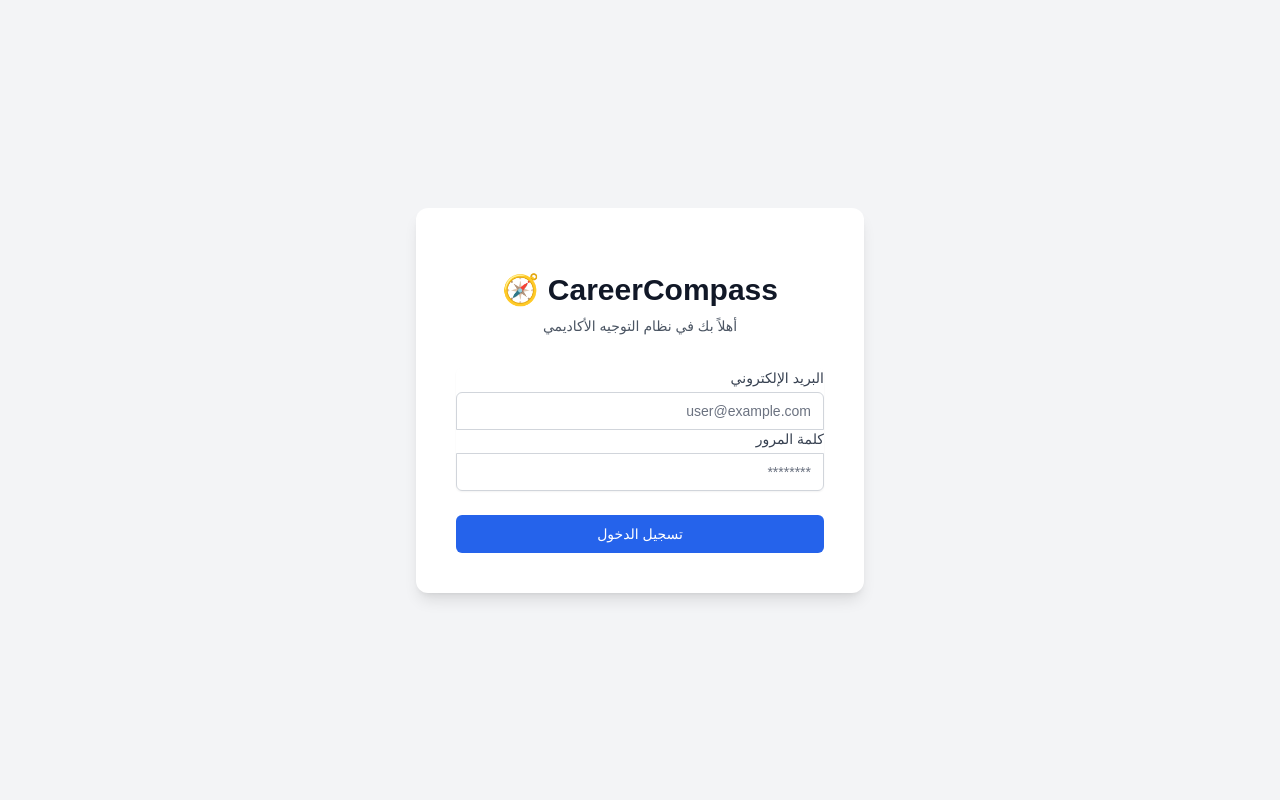
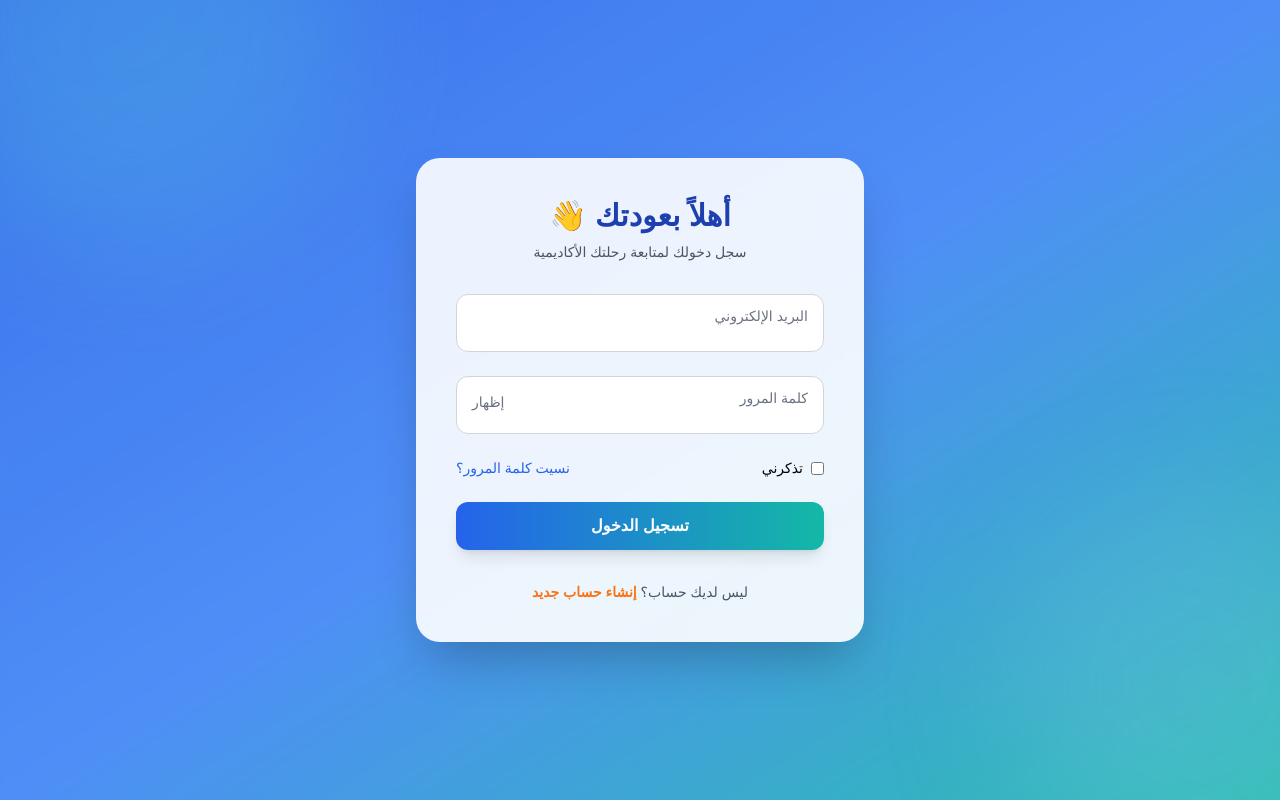
Before and after one commit to Noor-Ababneh/CareerCompass, a Vue app in the folder Frontend/: page / in a window 1280 px wide. Built offline with nearby package versions, Linux system fonts and the light colour scheme.

Commit message:
Fixed router issues 2el7aywan and added dashboard

```diff
--- a/Frontend/src/views/LoginView.vue
+++ b/Frontend/src/views/LoginView.vue
@@ -1,38 +1,162 @@
 <template>
-  <div class="min-h-screen flex items-center justify-center bg-gray-100 py-12 px-4 sm:px-6 lg:px-8">
-    <div class="max-w-md w-full space-y-8 bg-white p-10 rounded-xl shadow-lg">
-      <div>
-        <h2 class="mt-6 text-center text-3xl font-extrabold text-gray-900">
-          CareerCompass 🧭
-        </h2>
-        <p class="mt-2 text-center text-sm text-gray-600">
-          أهلاً بك في نظام التوجيه الأكاديمي
+  <div dir="rtl" class="relative min-h-screen flex items-center justify-center overflow-hidden bg-gradient-to-br from-blue-600 via-blue-500 to-teal-500">
+
+    <!-- Overlay softness -->
+    <div class="absolute inset-0 bg-white/10 backdrop-blur-sm"></div>
+
+    <!-- Animated glow shapes -->
+    <div class="absolute w-96 h-96 bg-teal-300 rounded-full opacity-20 blur-3xl animate-blob top-[-100px] left-[-100px]"></div>
+    <div class="absolute w-96 h-96 bg-blue-300 rounded-full opacity-20 blur-3xl animate-blob animation-delay-3000 bottom-[-100px] right-[-100px]"></div>
+
+    <!-- Card -->
+    <div class="relative w-full max-w-md bg-white/90 backdrop-blur-xl rounded-3xl shadow-2xl p-10 animate-fade-in">
+
+      <!-- Title -->
+      <div class="text-center mb-8">
+        <h1 class="text-3xl font-bold text-blue-800">أهلاً بعودتك 👋</h1>
+        <p class="text-gray-600 mt-2 text-sm">
+          سجل دخولك لمتابعة رحلتك الأكاديمية
         </p>
       </div>
-      <form class="mt-8 space-y-6" @submit.prevent="handleLogin">
-        <div class="rounded-md shadow-sm -space-y-px">
-          <div>
-            <label class="block text-sm font-medium text-gray-700 mb-1">البريد الإلكتروني</label>
-            <input type="email" required class="appearance-none rounded-none relative block w-full px-3 py-2 border border-gray-300 placeholder-gray-500 text-gray-900 rounded-t-md focus:outline-none focus:ring-primary focus:border-primary focus:z-10 sm:text-sm" placeholder="user@example.com" />
-          </div>
-          <div class="mt-4">
-            <label class="block text-sm font-medium text-gray-700 mb-1">كلمة المرور</label>
-            <input type="password" required class="appearance-none rounded-none relative block w-full px-3 py-2 border border-gray-300 placeholder-gray-500 text-gray-900 rounded-b-md focus:outline-none focus:ring-primary focus:border-primary focus:z-10 sm:text-sm" placeholder="********" />
-          </div>
+
+      <!-- Form -->
+      <form @submit.prevent="handleLogin" class="space-y-6">
+
+        <!-- Email -->
+        <div class="relative">
+          <input v-model="email" type="email" required class="floating-input peer" placeholder=" " />
+          <label class="floating-label">البريد الإلكتروني</label>
         </div>
 
-        <div>
-          <button type="submit" class="group relative w-full flex justify-center py-2 px-4 border border-transparent text-sm font-medium rounded-md text-white bg-primary hover:bg-blue-700 focus:outline-none focus:ring-2 focus:ring-offset-2 focus:ring-primary">
-            تسجيل الدخول
+        <!-- Password -->
+        <div class="relative">
+          <input
+            :type="showPassword ? 'text' : 'password'"
+            v-model="password"
+            required
+            class="floating-input peer"
+            placeholder=" "
+          />
+          <label class="floating-label">كلمة المرور</label>
+
+          <button
+            type="button"
+            @click="showPassword = !showPassword"
+            class="absolute left-4 top-4 text-gray-500 hover:text-blue-600 transition text-sm"
+          >
+            {{ showPassword ? 'إخفاء' : 'إظهار' }}
           </button>
         </div>
+
+        <!-- Remember -->
+        <div class="flex items-center justify-between text-sm">
+          <label class="flex items-center gap-2 cursor-pointer">
+            <input type="checkbox" v-model="remember" class="accent-teal-500" />
+            تذكرني
+          </label>
+
+          <a href="#" class="text-blue-600 hover:underline">
+            نسيت كلمة المرور؟
+          </a>
+        </div>
+
+        <!-- Button -->
+        <button
+          type="submit"
+          :disabled="loading"
+          class="w-full h-12 bg-gradient-to-r from-blue-600 to-teal-500 text-white rounded-xl font-semibold shadow-lg hover:scale-[1.03] hover:shadow-xl transition-all duration-300 transform flex items-center justify-center"
+        >
+          <span v-if="!loading">تسجيل الدخول</span>
+          <span v-else class="loader"></span>
+        </button>
+
       </form>
+
+      <!-- Register Link -->
+      <div class="text-center mt-8 text-sm text-gray-600">
+        ليس لديك حساب؟
+        <router-link to="/signup" class="text-orange-500 font-semibold hover:underline">
+          إنشاء حساب جديد
+        </router-link>
+      </div>
+
     </div>
   </div>
 </template>
 
 <script setup>
-const handleLogin = () => {
-  alert('هاد بس اللوج ان ومو مربوط بالباك اند سون سون ههه');
-};
+import { ref } from "vue"
+import { useRouter } from "vue-router"
+import { useAuthStore } from "@/stores/auth"
+
+const router = useRouter()
+const authStore = useAuthStore()
+
+const email = ref("")
+const password = ref("")
+const remember = ref(false)
+const showPassword = ref(false)
+const loading = ref(false)
+
+function handleLogin() {
+  loading.value = true
+
+  setTimeout(() => {
+    authStore.login({
+      email: email.value
+    })
+    loading.value = false
+    router.push("/dashboard")
+  }, 1000)
+}
 </script>
+
+<style scoped>
+/* Floating */
+.floating-input {
+  @apply w-full border border-gray-300 rounded-xl px-4 pt-6 pb-2 bg-white focus:outline-none focus:ring-2 focus:ring-teal-400 transition;
+}
+.floating-label {
+  @apply absolute right-4 top-3 text-gray-500 text-sm transition-all;
+}
+.floating-input:focus + .floating-label,
+.floating-input:not(:placeholder-shown) + .floating-label {
+  @apply text-xs text-blue-600 top-1;
+}
+
+/* Loader */
+.loader {
+  width: 20px;
+  height: 20px;
+  border: 3px solid white;
+  border-top: 3px solid transparent;
+  border-radius: 50%;
+  animation: spin 1s linear infinite;
+}
+
+/* Animations */
+@keyframes spin {
+  to { transform: rotate(360deg); }
+}
+
+@keyframes blob {
+  0% { transform: translate(0, 0) scale(1); }
+  33% { transform: translate(40px, -60px) scale(1.1); }
+  66% { transform: translate(-30px, 30px) scale(0.9); }
+  100% { transform: translate(0, 0) scale(1); }
+}
+.animate-blob {
+  animation: blob 15s infinite ease-in-out;
+}
+.animation-delay-3000 {
+  animation-delay: 3s;
+}
+
+@keyframes fade-in {
+  from { opacity: 0; transform: translateY(15px); }
+  to { opacity: 1; transform: translateY(0); }
+}
+.animate-fade-in {
+  animation: fade-in 0.6s ease-out;
+}
+</style>
--- a/Frontend/src/views/SignupView.vue
+++ b/Frontend/src/views/SignupView.vue
@@ -1,55 +1,45 @@
 <template>
-  <div class="relative min-h-screen flex items-center justify-center overflow-hidden bg-gradient-to-br from-blue-100 via-white to-teal-100" dir="rtl">
+  <div class="relative min-h-screen flex items-center justify-center overflow-hidden bg-gradient-to-br from-blue-700 via-blue-600 to-teal-500" dir="rtl">
 
-    <!-- Animated Background Shapes -->
-    <div class="absolute w-72 h-72 bg-blue-300 rounded-full opacity-20 blur-3xl animate-blob top-10 right-10"></div>
-    <div class="absolute w-72 h-72 bg-teal-300 rounded-full opacity-20 blur-3xl animate-blob animation-delay-2000 bottom-10 left-10"></div>
+    <div class="absolute w-72 h-72 bg-blue-400 rounded-full opacity-20 blur-3xl animate-blob top-10 right-10"></div>
+    <div class="absolute w-72 h-72 bg-teal-400 rounded-full opacity-20 blur-3xl animate-blob animation-delay-2000 bottom-10 left-10"></div>
 
-    <!-- Glass Card -->
-    <div class="relative w-full max-w-md backdrop-blur-lg bg-white/60 border border-white/40 shadow-2xl rounded-3xl p-10 transition-all duration-500">
+    <div class="relative w-full max-w-md backdrop-blur-lg bg-white/90 border border-white/40 shadow-2xl rounded-3xl p-10 transition-all duration-500">
 
-      <!-- Header -->
       <div class="text-center mb-8">
-        <h1 class="text-3xl font-bold text-blue-800">CareerCompass</h1>
+        <h1 class="text-3xl font-bold text-blue-900">CareerCompass</h1>
         <p class="text-gray-600 mt-2 text-sm">
           ابدأ رحلتك الأكاديمية بثقة ✨
         </p>
       </div>
 
-      <!-- Step Indicator -->
       <div class="flex justify-center mb-6 space-x-4 space-x-reverse">
         <div :class="step === 1 ? activeStep : inactiveStep">1</div>
         <div :class="step === 2 ? activeStep : inactiveStep">2</div>
       </div>
 
-      <!-- FORM -->
       <form @submit.prevent="nextStep">
 
-        <!-- STEP 1 -->
         <div v-if="step === 1" class="space-y-6">
 
-          <!-- Name -->
           <div class="relative">
-            <input v-model="name" type="text" required class="floating-input peer" />
+            <input v-model="name" type="text" required class="floating-input peer" placeholder=" " />
             <label class="floating-label">الاسم الكامل</label>
           </div>
 
-          <!-- Email -->
           <div class="relative">
-            <input v-model="email" type="email" required class="floating-input peer" />
+            <input v-model="email" type="email" required class="floating-input peer" placeholder=" " />
             <label class="floating-label">البريد الإلكتروني</label>
           </div>
 
-          <!-- Password -->
           <div class="relative">
-            <input v-model="password" type="password" required class="floating-input peer" />
+            <input v-model="password" type="password" required class="floating-input peer" placeholder=" " />
             <label class="floating-label">كلمة المرور</label>
           </div>
 
           <button class="primary-btn mt-6">التالي</button>
         </div>
 
-        <!-- STEP 2 -->
         <div v-if="step === 2" class="space-y-6">
 
           <h3 class="text-center text-gray-700 font-medium">
@@ -82,7 +72,7 @@
           <button
             type="button"
             @click="step = 1"
-            class="text-sm text-gray-500 hover:text-blue-600 transition"
+            class="text-sm text-gray-500 hover:text-blue-700 transition"
           >
             رجوع
           </button>
@@ -91,10 +81,9 @@
 
       </form>
 
-      <!-- Login Link -->
       <div class="text-center mt-8 text-sm">
         لديك حساب؟
-        <router-link to="/login" class="text-teal-600 font-semibold hover:underline">
+        <router-link to="/" class="text-teal-600 font-semibold hover:underline">
           تسجيل الدخول
         </router-link>
       </div>
@@ -106,11 +95,12 @@
 <script setup>
 import { ref } from "vue"
 import { useRouter } from "vue-router"
-import { useAuthStore } from "@/stores/auth"
+import { useAuthStore } from "@/stores/auth" // تأكدي من المسار stores
 
 const router = useRouter()
 const authStore = useAuthStore()
 
+// المتغيرات اللي كانت ناقصة وسببت الخطأ
 const step = ref(1)
 const name = ref("")
 const email = ref("")
@@ -124,22 +114,24 @@ const grades = [
   { value: "12", label: "التوجيهي" }
 ]
 
-const activeStep =
-  "w-8 h-8 rounded-full bg-blue-600 text-white flex items-center justify-center"
-
-const inactiveStep =
-  "w-8 h-8 rounded-full bg-gray-300 text-white flex items-center justify-center"
+const activeStep = "w-8 h-8 rounded-full bg-blue-600 text-white flex items-center justify-center font-bold"
+const inactiveStep = "w-8 h-8 rounded-full bg-gray-300 text-white flex items-center justify-center"
 
 function nextStep() {
   if (step.value === 1) {
-    step.value = 2
+    if (name.value && email.value && password.value) {
+        step.value = 2
+    }
   } else {
+    // حفظ البيانات في الـ Store
     authStore.register({
       name: name.value,
       email: email.value,
       gradeLevel: grade.value
     })
-    router.push("/dashboard")
+    // الانتقال للداشبورد (لسه ما عملناها بس عشان ما يعطي خطأ)
+    console.log("تم التسجيل!")
+    // router.push("/dashboard") // فعلي هذا السطر بس نعمل الداشبورد
   }
 }
 
@@ -149,32 +141,32 @@ function selectGrade(val) {
 </script>
 
 <style scoped>
-/* Floating Input */
+/* Floating Input Logic */
 .floating-input {
   @apply w-full border border-gray-300 rounded-xl px-4 pt-6 pb-2 bg-white/80 focus:outline-none focus:ring-2 focus:ring-teal-400 transition;
 }
 .floating-label {
-  @apply absolute right-4 top-2 text-gray-500 text-sm transition-all;
+  @apply absolute right-4 top-3 text-gray-500 text-sm transition-all pointer-events-none;
 }
 .floating-input:focus + .floating-label,
 .floating-input:not(:placeholder-shown) + .floating-label {
-  @apply text-xs text-blue-600 top-1;
+  @apply text-xs text-blue-600 top-1 font-semibold;
 }
 
-/* Button */
+/* Buttons */
 .primary-btn {
-  @apply w-full h-12 bg-gradient-to-r from-blue-600 to-teal-500 text-white rounded-xl font-semibold shadow-md hover:scale-[1.03] transition transform disabled:opacity-50;
+  @apply w-full h-12 bg-gradient-to-r from-blue-600 to-teal-500 text-white rounded-xl font-semibold shadow-md hover:scale-[1.02] transition transform disabled:opacity-50 disabled:cursor-not-allowed;
 }
 
 /* Grade Cards */
 .grade-card {
-  @apply p-4 rounded-xl border border-gray-300 bg-white hover:shadow-md transition text-sm;
+  @apply p-4 rounded-xl border border-gray-300 bg-white hover:shadow-md transition text-sm text-gray-600 font-medium;
 }
 .grade-active {
-  @apply border-blue-600 bg-blue-50 text-blue-700 font-semibold;
+  @apply border-blue-600 bg-blue-50 text-blue-700 font-bold ring-2 ring-blue-200;
 }
 
-/* Animated blobs */
+/* Animation Keyframes */
 @keyframes blob {
   0% { transform: translate(0, 0) scale(1); }
   33% { transform: translate(30px, -50px) scale(1.1); }
@@ -182,7 +174,7 @@ function selectGrade(val) {
   100% { transform: translate(0, 0) scale(1); }
 }
 .animate-blob {
-  animation: blob 12s infinite ease-in-out;
+  animation: blob 10s infinite ease-in-out;
 }
 .animation-delay-2000 {
   animation-delay: 2s;
```
Also changed, not shown: Frontend/src/router/index.js (+16 -6 lines), Frontend/src/views/DashboardView.vue (added, +149 -0 lines).
